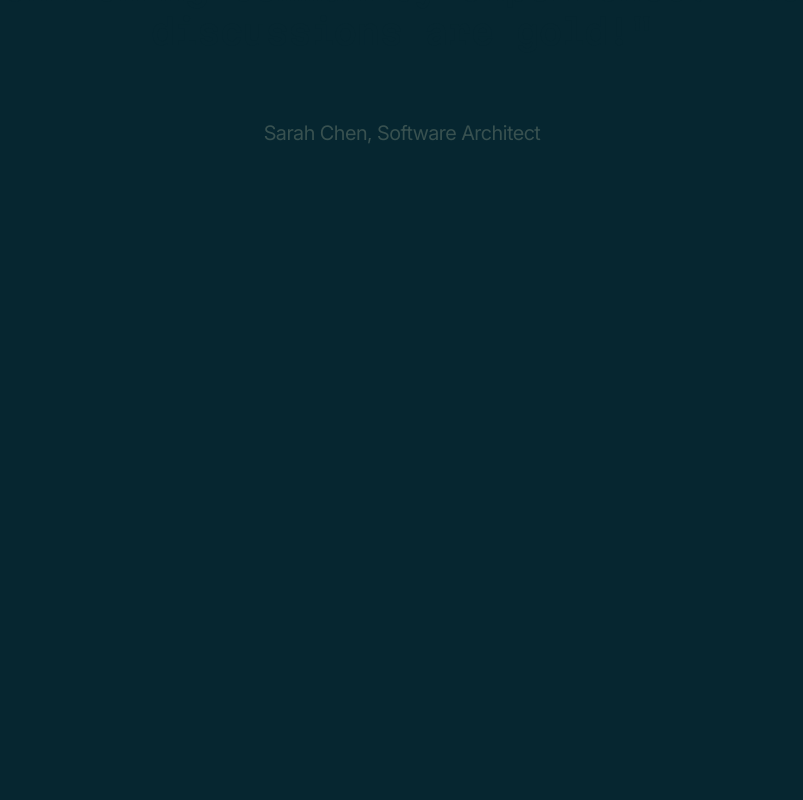
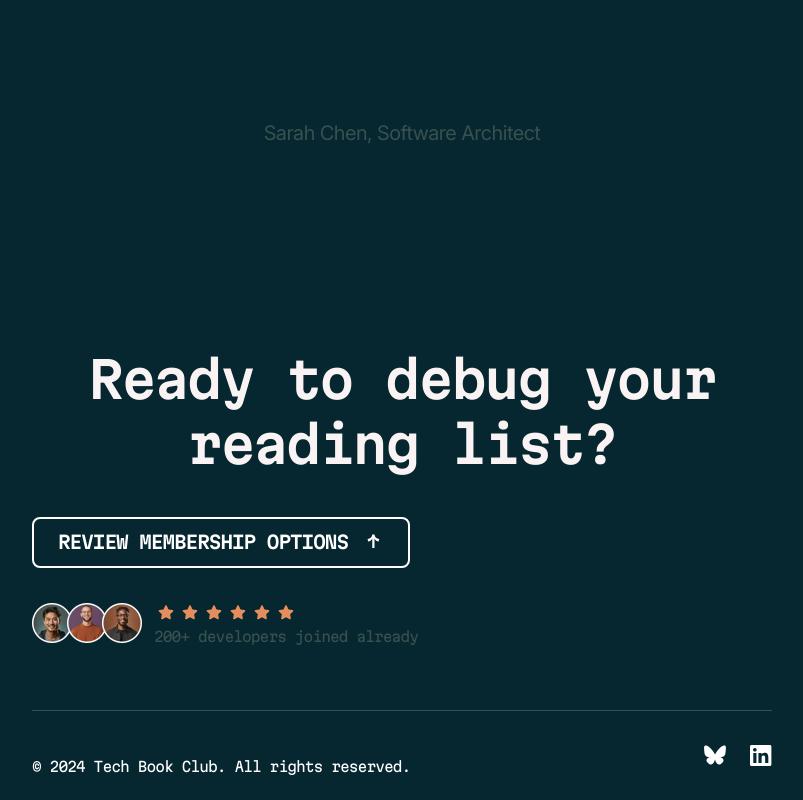
Before and after one commit to Shameera17/book-club, a Next.js app: page / in a window 1280 px wide. Shown: the part 3866-4666 px from the top of the page, without its empty margins (238-1041 px from the left). Before the commit the page ends 4013 px from the top, so only its background shows below. Built offline with nearby package versions, Linux system fonts and the light colour scheme.

Commit message:
feat: enhance Button and CardWrapper components with new styling props and update Landing page layout

```diff
--- a/app/lib/assets.ts
+++ b/app/lib/assets.ts
@@ -4,6 +4,7 @@ export const IMAGES = {
   patternDark: `${IMAGES_PATH}/pattern-dark-bg.svg`,
   patternLight: `${IMAGES_PATH}/pattern-light-bg.svg`,
   arrowDown: `${IMAGES_PATH}/icon-arrow-down.svg`,
+  arrowUp: `${IMAGES_PATH}/icon-arrow-up.svg`,
 };
 
 export const getPath = (imageName: string) => `${IMAGES_PATH}/${imageName}`;
--- a/ui/buttons/index.tsx
+++ b/ui/buttons/index.tsx
@@ -6,6 +6,8 @@ interface ButtonProps {
   onClick?: () => void;
   className?: string;
   bgColor?: string;
+  borderColor?: string;
+  textColor?: string;
 }
 const Button = ({
   label,
@@ -13,13 +15,20 @@ const Button = ({
   onClick,
   className,
   bgColor,
+  borderColor,
+  textColor,
 }: ButtonProps) => {
   return (
     <button
       onClick={onClick}
-      className={`flex items-center gap-4  border-2 border-neutral-900 px-6 py-3 rounded-lg ${className} ${bgColor || "bg-transparent"}`}
+      className={`flex items-center gap-4 w-fit border-2 ${borderColor || "border-neutral-900"} px-6 py-3 rounded-lg ${className} ${bgColor || "bg-transparent"}`}
     >
-      <p className="text-preset-6  text-neutral-900 mx-auto"> {label}</p>
+      <p
+        className={`text-preset-6  ${textColor || "text-neutral-900"} mx-auto`}
+      >
+        {" "}
+        {label}
+      </p>
 
       {iconPath && (
         <Image
--- a/ui/pages/home.tsx
+++ b/ui/pages/home.tsx
@@ -146,7 +146,7 @@ export const Landing = () => {
         </div>
       </CardWrapper>
       <CardWrapper>
-        <CardWrapper1 isPatternBackground className="rounded-12">
+        <CardWrapper1 isPatternBackground className1="rounded-12">
           <h1 className="w-full lg:w-lg lg:mx-auto text-preset-2 text-neutral-900 text-center">
             Your tech reading journey
           </h1>
@@ -239,6 +239,91 @@ export const Landing = () => {
           Sarah Chen, Software Architect
         </p>
       </CardWrapper>
+      <CardWrapper className2="bg-neutral-900 rounded-tl-4 rounded-tr-4 pt-12 px-4 md:pt-16 md:px-[32px] lg:pt-20 lg:px-[135px]">
+        <h1 className="w-full lg:mx-auto text-preset-2 text-neutral-100 text-center">
+          Ready to debug your reading list?
+        </h1>
+        <div className="flex flex-col gap-3 mt-10 mb-16  justify-center">
+          <Button
+            borderColor="border-neutral-0"
+            textColor="text-neutral-0"
+            label="REVIEW MEMBERSHIP OPTIONS"
+            iconPath={IMAGES.arrowUp}
+          />
+          <div className="flex gap-3 mt-5 items-center">
+            <Image
+              src={getPath("image-avatars.webp")}
+              alt="image-avatars.webp"
+              width={110}
+              height={40}
+              className="h-10"
+            />
+            <div className="flex flex-col gap-1">
+              <div className="flex">
+                <Image
+                  src={getPath("icon-star.svg")}
+                  alt="icon-star.svg"
+                  width={24}
+                  height={24}
+                />
+                <Image
+                  src={getPath("icon-star.svg")}
+                  alt="icon-star.svg"
+                  width={24}
+                  height={24}
+                />
+                <Image
+                  src={getPath("icon-star.svg")}
+                  alt="icon-star.svg"
+                  width={24}
+                  height={24}
+                />
+                <Image
+                  src={getPath("icon-star.svg")}
+                  alt="icon-star.svg"
+                  width={24}
+                  height={24}
+                />
+                <Image
+                  src={getPath("icon-star.svg")}
+                  alt="icon-star.svg"
+                  width={24}
+                  height={24}
+                />
+                <Image
+                  src={getPath("icon-star.svg")}
+                  alt="icon-star.svg"
+                  width={24}
+                  height={24}
+                />
+              </div>
+              <p className="text-preset-7 text-neutral-700 ">
+                200+ developers joined already
+              </p>
+            </div>
+          </div>
+        </div>
+        <div className="w-full h-px bg-neutral-700" />
+        <div className="flex justify-between items-center py-6">
+          <p className="text-preset-7 text-neutral-0 text-center mt-6">
+            &copy; 2024 Tech Book Club. All rights reserved.
+          </p>
+          <span className="flex gap-6">
+            <Image
+              src={getPath("logo-bluesky.svg")}
+              alt="logo-bluesky.svg"
+              width={22}
+              height={22}
+            />
+            <Image
+              src={getPath("logo-linkedin.svg")}
+              alt="logo-linkedin.svg"
+              width={22}
+              height={22}
+            />
+          </span>
+        </div>
+      </CardWrapper>
     </div>
   );
 };
--- a/ui/wrapper/index.tsx
+++ b/ui/wrapper/index.tsx
@@ -3,7 +3,8 @@ interface CardWrapperProps {
   children: React.ReactNode;
   isHero?: boolean;
   isPatternBackground?: boolean;
-  className?: string;
+  className1?: string;
+  className2?: React.HTMLAttributes<HTMLDivElement>["className"];
 }
 const background = {
   background: `var(--gradient-hero), url('/images/bg-pattern.svg')`,
@@ -15,6 +16,8 @@ export const CardWrapper = ({
   children,
   isHero,
   isPatternBackground,
+  className1,
+  className2,
 }: CardWrapperProps) => {
   return (
     <div
@@ -22,16 +25,16 @@ export const CardWrapper = ({
         height: "max-content",
         ...(isPatternBackground && background),
       }}
-      className={`px-4 md:px-8 lg:px-33.75 ${isHero ? "pt-6 md:pt-9 pb-20" : ""}`}
+      className={`px-4 md:px-8 lg:px-33.75 ${isHero ? "pt-6 md:pt-9 pb-20" : ""} ${className1}`}
     >
-      <div className="h-max">{children}</div>
+      <div className={`h-max ${className2}`}>{children}</div>
     </div>
   );
 };
 export const CardWrapper1 = ({
   children,
   isPatternBackground,
-  className,
+  className1,
 }: Omit<CardWrapperProps, "isHero">) => {
   return (
     <div
@@ -39,7 +42,7 @@ export const CardWrapper1 = ({
         height: "max-content",
         ...(isPatternBackground && background),
       }}
-      className={`py-16 md:py-20 px-4 lg:px-15 md:px-8 ${className || ""}`}
+      className={`py-16 md:py-20 px-4 lg:px-15 md:px-8 ${className1 || ""}`}
     >
       <div className="h-max">{children}</div>
     </div>
```
